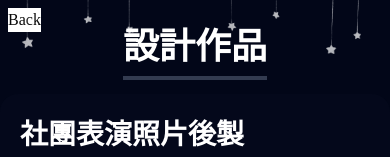
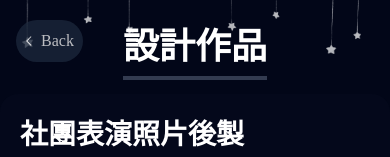
Before and after one commit to IvyLu-g/114_2_Web_113ZU1055_Hw1, a Next.js app: page /design-works in a window 390 px wide. Shown: the top 157 px of the page. Built offline with nearby package versions, Linux system fonts and the light colour scheme.

Commit message:
feat: new back icons

```diff
--- a/app/about/page.tsx
+++ b/app/about/page.tsx
@@ -2,14 +2,17 @@
 import Image from "next/image"
 import Menu from "../../component/Menu"
 import Link from "next/link";
+import { GoChevronLeft } from "react-icons/go";
 
 export default function About() {
 
   return (
     <>
       <div className="flex h-full bg-slate-950 overflow-hidden">
-        <Link href="/" className="sm:hidden absolute left-2 top-2 bg-slate-950 text-white animate-pulse">
-            Back
+        <Link href="/" className="sm:hidden absolute left-4 top-5 bg-slate-800 rounded-4xl
+                                text-white p-[5px] flex items-center animate-pulse z-110">
+            <div> <GoChevronLeft /> </div>
+            <div className="m-1"> Back </div>
         </Link>
 
         <div className="sm:block hidden">
--- a/app/design-works/page.tsx
+++ b/app/design-works/page.tsx
@@ -3,6 +3,7 @@
 import Menu from "@/component/Menu";
 import Link from "next/link";
 import Image from "next/image"
+import { GoChevronLeft } from "react-icons/go";
 
 export default function DesignWorks() {
 
@@ -40,8 +41,10 @@ export default function DesignWorks() {
   return (
     <>
       <div className="flex h-full bg-slate-950 overflow-hidden">
-        <Link href="/" className="sm:hidden absolute left-2 top-2 bg-white">
-            Back
+        <Link href="/" className="sm:hidden absolute left-4 top-5 bg-slate-800 rounded-4xl
+                                text-white p-[5px] flex items-center animate-pulse z-110">
+            <div> <GoChevronLeft /> </div>
+            <div className="m-1"> Back </div>
         </Link>
         <div className="sm:block hidden">
           <Menu />
--- a/app/hobby/page.tsx
+++ b/app/hobby/page.tsx
@@ -2,14 +2,17 @@
 import Menu from "@/component/Menu";
 import Image from "next/image"
 import Link from "next/link";
+import { GoChevronLeft } from "react-icons/go";
 
 export default function Hobby() {
 
   return (
     <>
       <div className="flex h-full bg-slate-950 overflow-hidden">
-        <Link href="/" className="sm:hidden absolute left-2 top-2 text-white animate-pulse">
-            Back
+        <Link href="/" className="sm:hidden absolute left-4 top-5 bg-slate-800 rounded-4xl
+                                text-white p-[5px] flex items-center animate-pulse z-110">
+            <div> <GoChevronLeft /> </div>
+            <div className="m-1"> Back </div>
         </Link>
         <div className="sm:block hidden">
           <Menu />
--- a/app/performance/page.tsx
+++ b/app/performance/page.tsx
@@ -2,14 +2,17 @@
 import Menu from "@/component/Menu";
 import Image from "next/image"
 import Link from "next/link";
+import { GoChevronLeft } from "react-icons/go";
 
 export default function Performance() {
 
   return (
     <>
       <div className="flex h-full bg-slate-950 overflow-hidden">
-        <Link href="/" className="sm:hidden absolute left-2 top-2 bg-slate-950 text-white animate-pulse">
-            Back
+        <Link href="/" className="sm:hidden absolute left-4 top-5 bg-slate-800 rounded-4xl
+                                text-white p-[5px] flex items-center animate-pulse z-110">
+            <div> <GoChevronLeft /> </div>
+            <div className="m-1"> Back </div>
         </Link>
         <div className="sm:block hidden">
           <Menu />
```
